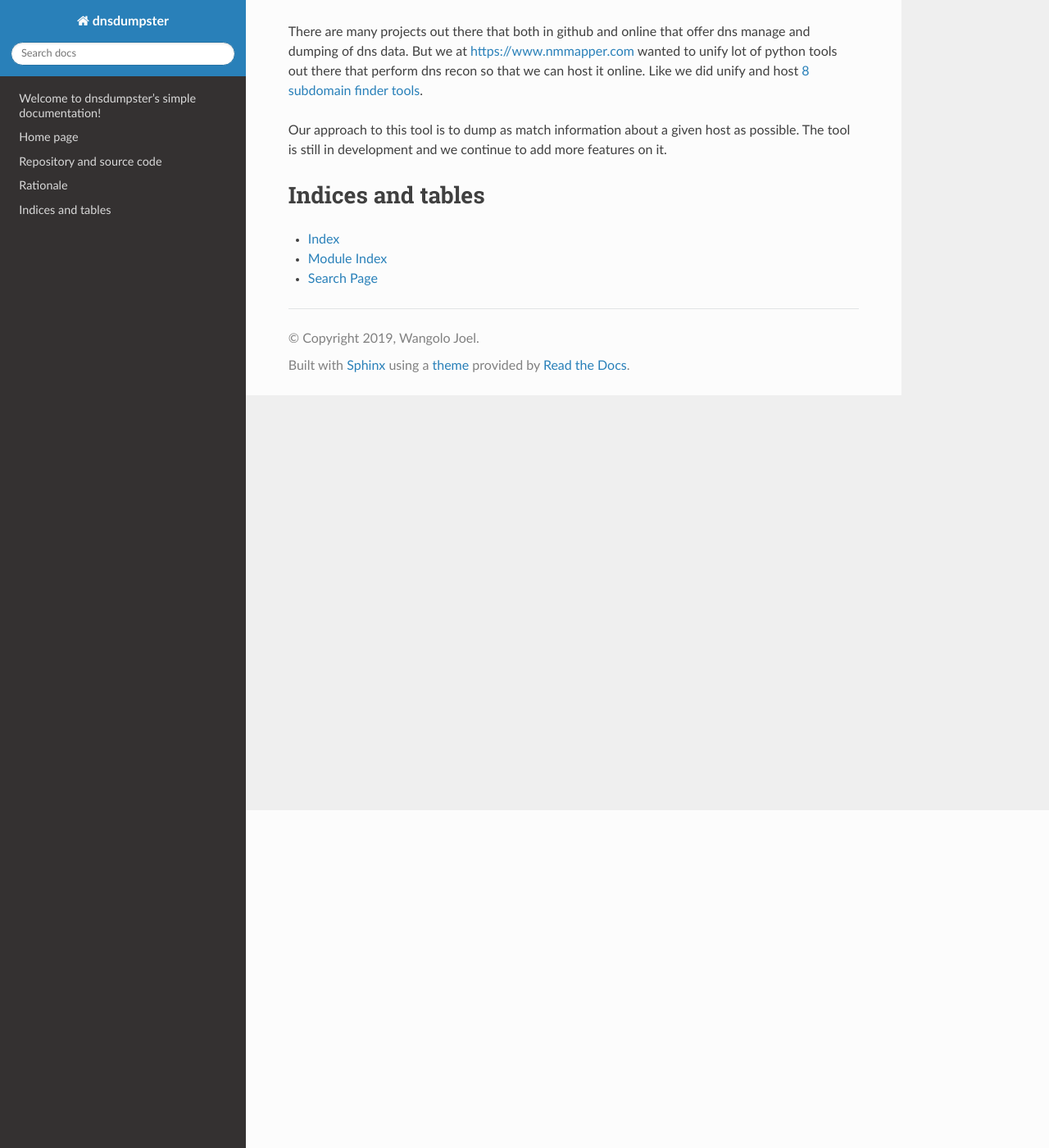
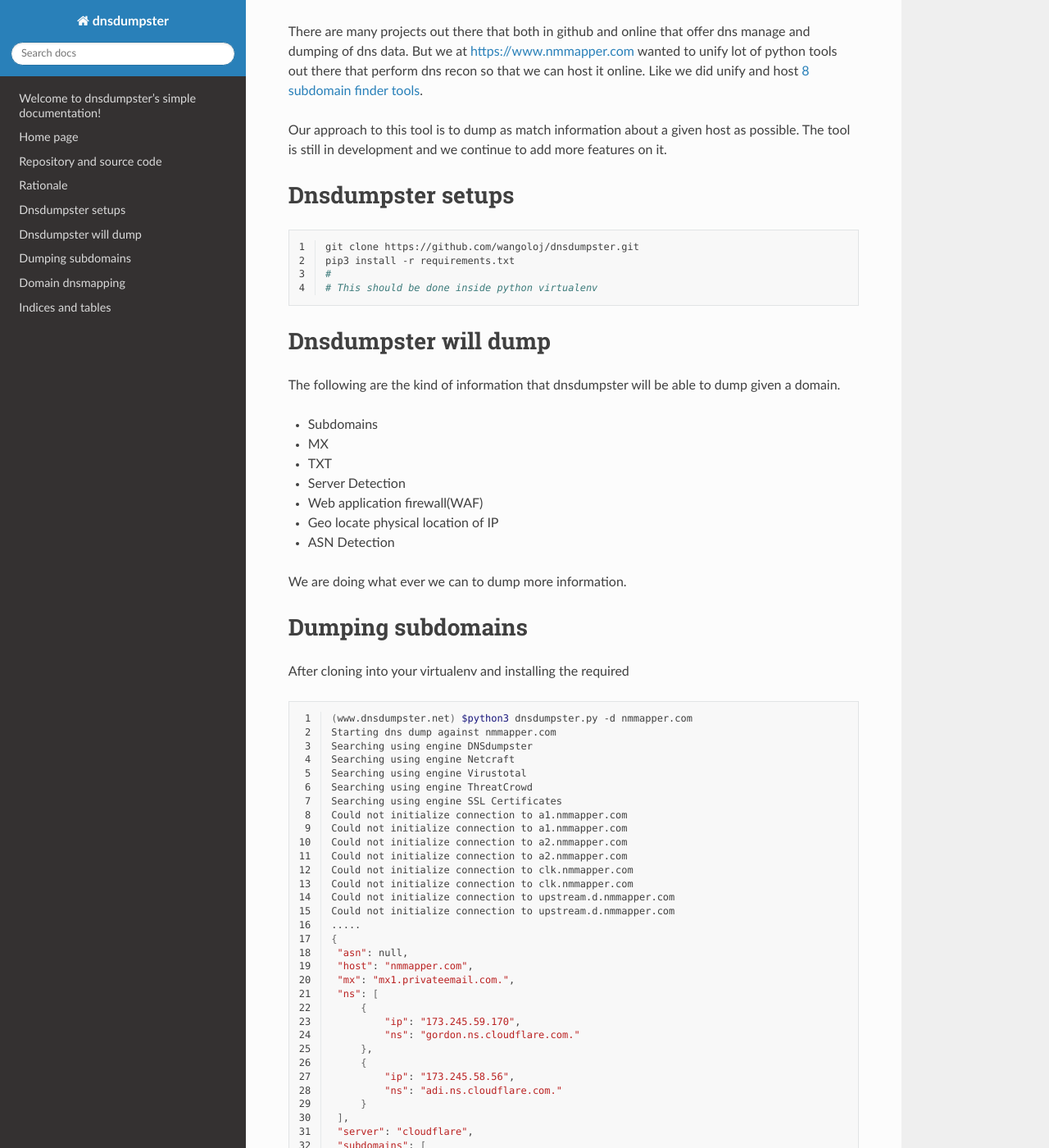
Before and after one commit to nmmapper/dnsdumpster, a Sphinx documentation site: the page built from docs/index.rst, in a window 1280 px wide and 1400 px high, scrolled down 412 px. Shown: the whole window at 82% size. Built offline with Sphinx 7.4.7 and the Read the Docs theme 2.0.0, drawn with Linux system fonts in a browser that asks for light colours; some of the changed text lies outside the part shown.

Commit message:
Testing the dnsmapping

```diff
--- a/docs/index.rst
+++ b/docs/index.rst
@@ -26,6 +26,98 @@ There are many projects out there that both in github and online that offer dns
 Our approach to this tool is to dump as match information about a given host as possible. The tool is still in development and we continue to add more features on it.
 
 
+Dnsdumpster setups
+=================
+.. code-block:: bash
+   :linenos:
+
+   git clone https://github.com/wangoloj/dnsdumpster.git
+   pip3 install -r requirements.txt
+   #
+   # This should be done inside python virtualenv
+
+Dnsdumpster will dump
+=================================
+
+The following are the kind of information that dnsdumpster will be able to dump given a domain.
+
+* Subdomains
+* MX
+* TXT
+* Server Detection
+* Web application firewall(WAF)
+* Geo locate physical location of IP
+* ASN Detection
+
+
+We are doing what ever we can to dump more information.
+
+Dumping subdomains
+==================
+After cloning into your virtualenv and installing the required
+
+.. code-block:: bash
+   :linenos:
+
+   (www.dnsdumpster.net) $python3 dnsdumpster.py -d nmmapper.com
+   Starting dns dump against nmmapper.com
+   Searching using engine DNSdumpster
+   Searching using engine Netcraft
+   Searching using engine Virustotal
+   Searching using engine ThreatCrowd
+   Searching using engine SSL Certificates
+   Could not initialize connection to a1.nmmapper.com
+   Could not initialize connection to a1.nmmapper.com
+   Could not initialize connection to a2.nmmapper.com
+   Could not initialize connection to a2.nmmapper.com
+   Could not initialize connection to clk.nmmapper.com
+   Could not initialize connection to clk.nmmapper.com
+   Could not initialize connection to upstream.d.nmmapper.com
+   Could not initialize connection to upstream.d.nmmapper.com
+   .....
+   {
+    "asn": null,
+    "host": "nmmapper.com",
+    "mx": "mx1.privateemail.com.",
+    "ns": [
+        {
+            "ip": "173.245.59.170",
+            "ns": "gordon.ns.cloudflare.com."
+        },
+        {
+            "ip": "173.245.58.56",
+            "ns": "adi.ns.cloudflare.com."
+        }
+    ],
+    "server": "cloudflare",
+    "subdomains": [
+        {
+            "asn": {
+                "asn": "13335",
+                "asn_cidr": "104.24.96.0/20",
+                "asn_country_code": "US",
+                "asn_date": "2014-03-28",
+                "asn_description": "CLOUDFLARENET - Cloudflare, Inc., US",
+                "asn_registry": "arin"
+            },
+            "geo": {
+                "city": "Ashburn",
+                "country": "US",
+                "ip_address": "104.24.103.134",
+                "latitude": 39.0437192,
+                "longitude": -77.4874899,
+                "region": "Virginia"
+            },
+        },
+    "txt": [],
+    "waf": "Cloudflare (Cloudflare Inc.)"
+    }
+
+
+Domain dnsmapping
+================
+**TODO**
+
 Indices and tables
 ==================
 
```
Also changed, not shown: drawer/__init__.py (added), 5 other files.
